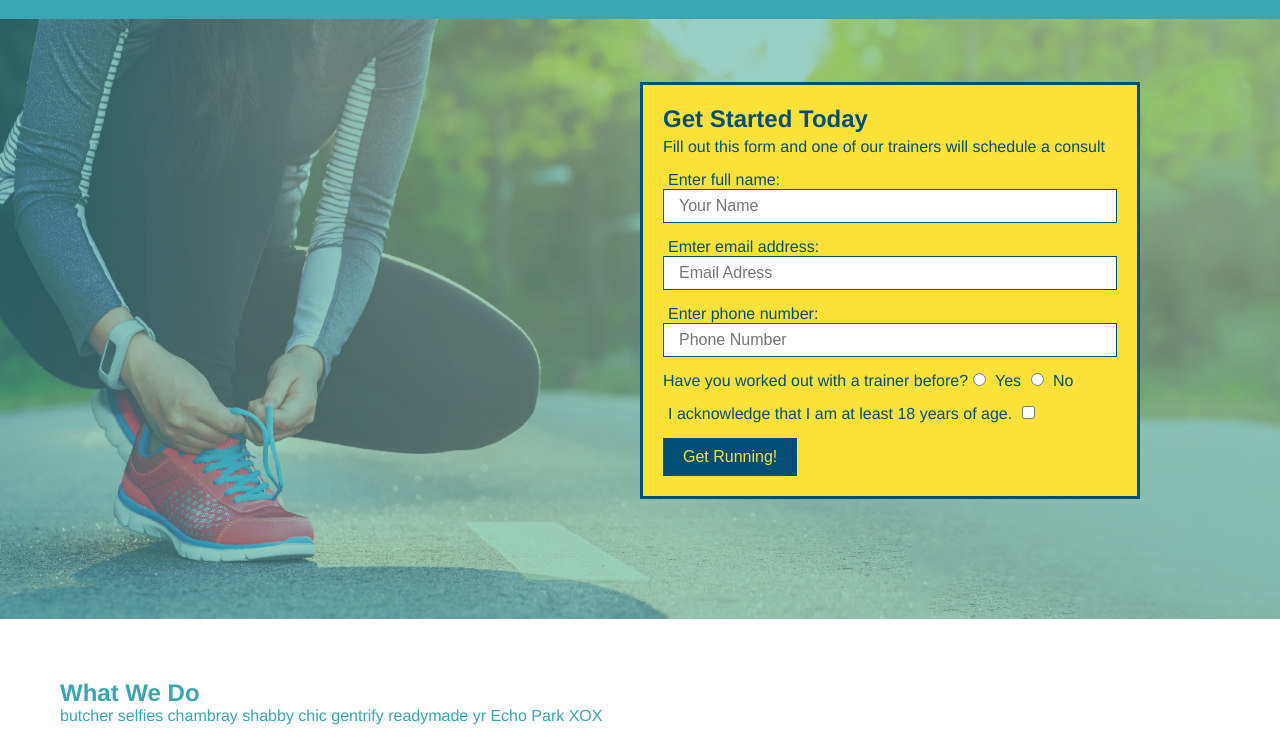
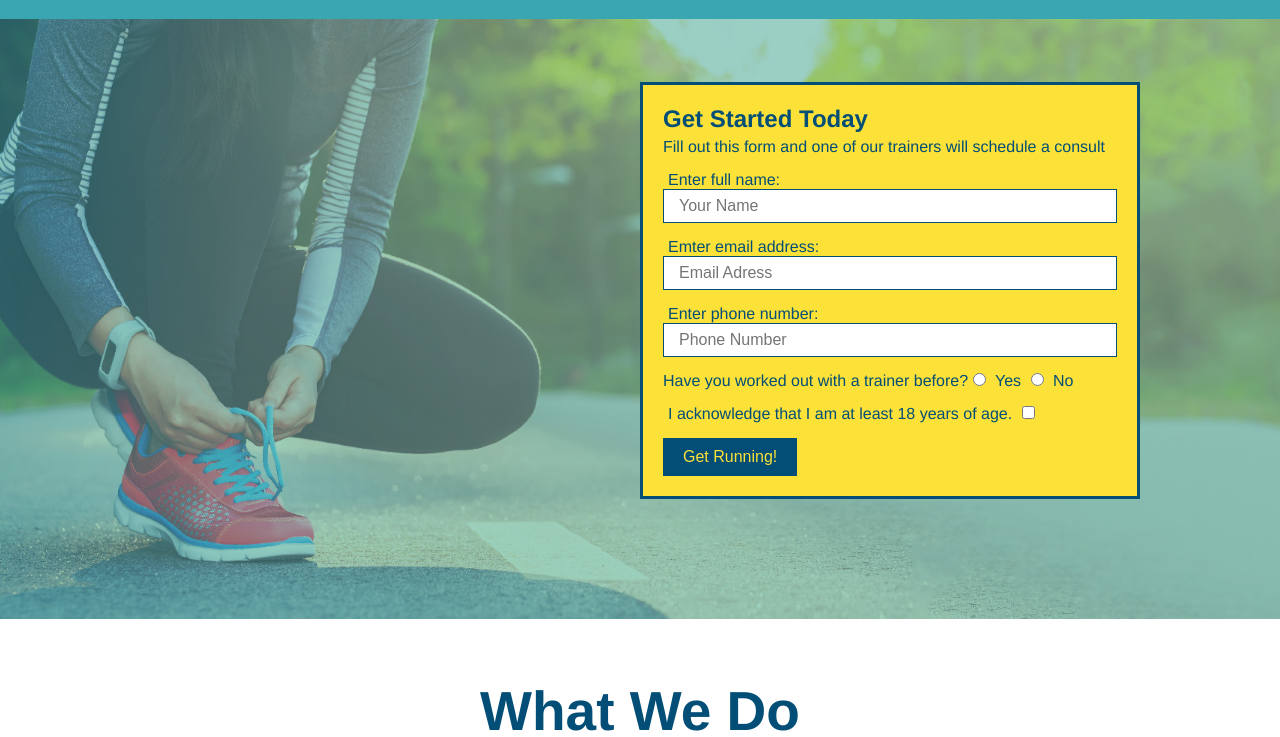
Before and after one commit to KaleTEvans/run-buddy, a plain HTML site: page index.html in a window 1280 px wide. Shown: the part 63-800 px from the top of the page. Drawn offline with Linux system fonts and the light colour scheme.

Commit message:
style the what we do section

```diff
--- a/assets/css/style.css
+++ b/assets/css/style.css
@@ -125,3 +125,24 @@ h3 {
     font-size: 16px;
 }
 /* Hero Styles End */
+
+.intro {
+    text-align: center;
+}
+
+.intro h2 {
+    display: inline-block;
+    font-size: 55px;
+    color: #024e76;
+    margin-bottom: 35px;
+    padding: 0 100px 20px 100px;
+    border-bottom: 3px solid;
+    border-color: #fce138;
+}
+
+.intro p {
+    line-height: 1.7;
+    color: #39a6b2;
+    width: 80%;
+    font-size: 20px;
+}
--- a/index.html
+++ b/index.html
@@ -76,7 +76,7 @@
         <!-- End Hero -->
 
         <!-- "what we do" section -->
-        <section id="what-we-do">
+        <section id="what-we-do" class="intro">
             <h2>What We Do</h2>
             <p>
                 butcher selfies chambray shabby chic gentrify readymade yr Echo Park XOX
```
